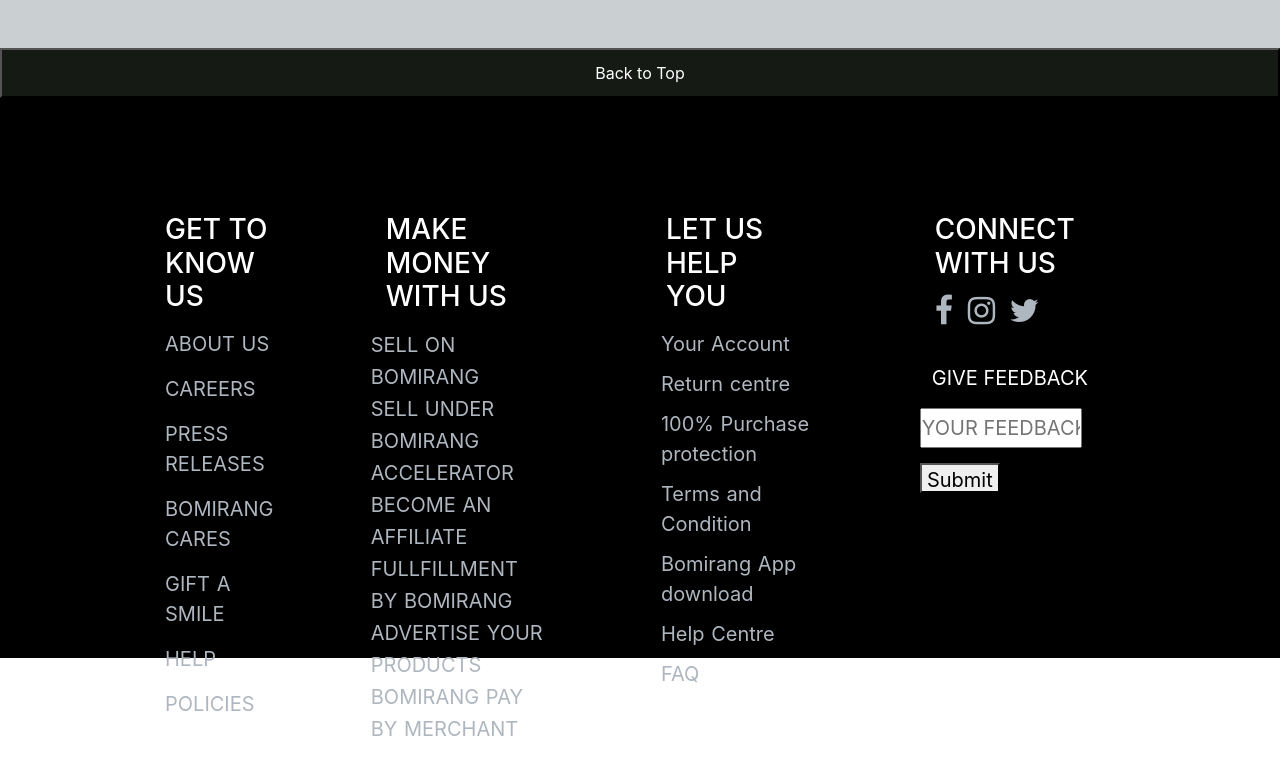
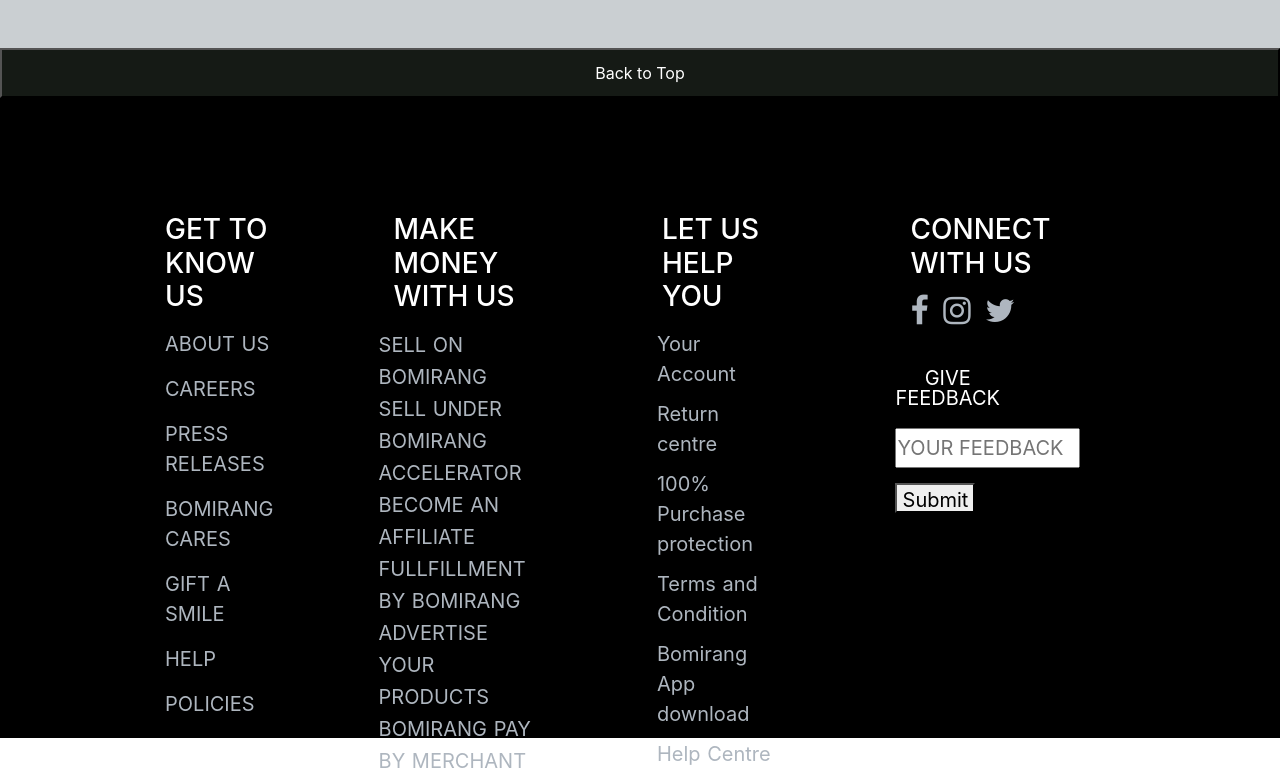
Before and after one commit to CSI-Trainees/Deepak-Rajat-E-Commerce, a plain HTML site: page cart.html in a window 1280 px wide. Shown: the part 1716-2486 px from the top of the page. Before the commit the page ends 2461 px from the top, so only its background shows below. Drawn offline with nearby package versions, Linux system fonts and the light colour scheme.

Commit message:
modified all css

```diff
--- a/Css/account.css
+++ b/Css/account.css
@@ -12,7 +12,6 @@
     width:100%;
     height: 88vh;
     background-color: white;
-    margin-left: 70px;
 
 }
 /*****************************************************************************  for div 1 **************************************************************/
--- a/Css/cart.css
+++ b/Css/cart.css
@@ -164,7 +164,7 @@
 .mcontent .clmtwo{
     width: 500px;
     height: 45vh;
-    margin-bottom: 1192px;
+    margin-bottom: 1120px;
     margin-left: 30px;
     background-color: white;
     background-attachment: fixed;
@@ -272,6 +272,7 @@
 }
 .mcontent .clmtwo .buybtn{
     margin-left: 20px;
+    margin-top: 50px;
     width: 100px;
     height: 40px;
     background-color: blue;
@@ -293,7 +294,7 @@
 
 footer{
 	width: 100%;
-	height: 70vh;
+	height: 80vh;
 	background-color: black;
 }
 footer .footer{
@@ -311,7 +312,7 @@
 
 footer .footerone{
 	height: 320px;
-	width: 250px;
+	width: 300px;
 	margin-left: 150px;
 	position: relative;
 	top: 100px;
@@ -339,7 +340,7 @@
 
 footer .footertwo{
 	height: 320px;
-	width: 320px;
+	width: 340px;
 	margin-left: 80px;
 	position: relative;
 	top: 100px;
@@ -398,7 +399,7 @@
 
 footer .footerfour{
 	height: 320px;
-	width: 320px;
+	width: 350px;
 	/*background-color: green;*/
 	margin-left: 100px;
 	margin-right: 180px;
@@ -423,7 +424,8 @@
 	font-size: 20px;
 	line-height: 20px;
 	color: white;
-	margin-top: 40px;
+    margin-top: 40px;
+    margin-right: 100px;
 	margin-bottom: 20px;
 }
 footer .footerfour #email{
--- a/Css/elec.css
+++ b/Css/elec.css
@@ -7,7 +7,7 @@
 
 header {
     width:100%;
-    height: 480vh;
+    height: 530vh;
     background-color: #ECF0F1 ;
 }
 nav{
@@ -949,7 +949,7 @@
 
 footer{
 	width: 100%;
-	height: 70vh;
+	height: 80vh;
 	background-color: black;
 }
 footer .footer{
@@ -967,7 +967,7 @@
 
 footer .footerone{
 	height: 320px;
-	width: 250px;
+	width: 280px;
 	margin-left: 150px;
 	position: relative;
 	top: 100px;
@@ -995,7 +995,7 @@
 
 footer .footertwo{
 	height: 320px;
-	width: 320px;
+	width: 330px;
 	margin-left: 80px;
 	position: relative;
 	top: 100px;
--- a/Css/furniture.css
+++ b/Css/furniture.css
@@ -7,7 +7,7 @@
 
 header {
     width:100%;
-    height: 480vh;
+    height: 530vh;
     background-color: #ECF0F1 ;
 
 }
@@ -915,7 +915,7 @@
 
 footer{
 	width: 100%;
-	height: 70vh;
+	height: 80vh;
 	background-color: black;
 }
 footer .footer{
@@ -933,7 +933,7 @@
 
 footer .footerone{
 	height: 320px;
-	width: 250px;
+	width: 280px;
 	margin-left: 150px;
 	position: relative;
 	top: 100px;
@@ -961,7 +961,7 @@
 
 footer .footertwo{
 	height: 320px;
-	width: 320px;
+	width: 330px;
 	margin-left: 80px;
 	position: relative;
 	top: 100px;
--- a/Css/kids.css
+++ b/Css/kids.css
@@ -154,7 +154,7 @@
 
 		main {
 			width:100%;
-			height: 470vh;
+			height: 520vh;
 			background-color: #ECF0F1 ;
 
 		}
@@ -920,7 +920,7 @@
 
         footer{
             width: 100%;
-            height: 70vh;
+            height: 80vh;
             background-color: black;
         }
         footer .footer{
@@ -938,7 +938,7 @@
 
         footer .footerone{
             height: 320px;
-            width: 250px;
+            width: 280px;
             margin-left: 150px;
             position: relative;
             top: 100px;
@@ -966,7 +966,7 @@
 
         footer .footertwo{
             height: 320px;
-            width: 320px;
+            width: 330px;
             margin-left: 80px;
             position: relative;
             top: 100px;
--- a/Css/login.css
+++ b/Css/login.css
@@ -12,7 +12,6 @@
     width:100%;
     height: 70vh;
     background-color: white;
-    margin-left: 50px;
 
 }
 /*****************************************************************************  for div 1 **************************************************************/
--- a/Css/mens.css
+++ b/Css/mens.css
@@ -13,7 +13,7 @@
 
 main {
     width:100%;
-    height: 470vh;
+    height: 520vh;
     background-color: #ECF0F1 ;
 
 }
@@ -966,7 +966,7 @@
 
 footer{
 	width: 100%;
-	height: 70vh;
+	height: 80vh;
 	background-color: black;
 }
 footer .footer{
@@ -984,7 +984,7 @@
 
 footer .footerone{
 	height: 320px;
-	width: 250px;
+	width: 280px;
 	margin-left: 150px;
 	position: relative;
 	top: 100px;
@@ -1012,7 +1012,7 @@
 
 footer .footertwo{
 	height: 320px;
-	width: 320px;
+	width: 330px;
 	margin-left: 80px;
 	position: relative;
 	top: 100px;
--- a/Css/shoes.css
+++ b/Css/shoes.css
@@ -154,7 +154,7 @@
 
 main {
     width:100%;
-    height: 470vh;
+    height: 520vh;
     background-color: #ECF0F1 ;
 
 }
@@ -921,7 +921,7 @@
 
 footer{
 	width: 100%;
-	height: 70vh;
+	height: 80vh;
 	background-color: black;
 }
 footer .footer{
@@ -939,7 +939,7 @@
 
 footer .footerone{
 	height: 320px;
-	width: 250px;
+	width: 280px;
 	margin-left: 150px;
 	position: relative;
 	top: 100px;
@@ -967,7 +967,7 @@
 
 footer .footertwo{
 	height: 320px;
-	width: 320px;
+	width: 330px;
 	margin-left: 80px;
 	position: relative;
 	top: 100px;
--- a/Css/style.css
+++ b/Css/style.css
@@ -739,7 +739,7 @@
 
 footer{
 	width: 100%;
-	height: 70vh;
+	height: 80vh;
 	background-color: black;
 }
 footer .footer{
@@ -757,7 +757,7 @@
 
 footer .footerone{
 	height: 320px;
-	width: 250px;
+	width: 280px;
 	margin-left: 150px;
 	position: relative;
 	top: 100px;
@@ -785,7 +785,7 @@
 
 footer .footertwo{
 	height: 320px;
-	width: 320px;
+	width: 330px;
 	margin-left: 80px;
 	position: relative;
 	top: 100px;
--- a/Css/women.css
+++ b/Css/women.css
@@ -960,7 +960,7 @@
 
 footer{
 	width: 100%;
-	height: 70vh;
+	height: 80vh;
 	background-color: black;
 }
 footer .footer{
@@ -978,7 +978,7 @@
 
 footer .footerone{
 	height: 320px;
-	width: 250px;
+	width: 280px;
 	margin-left: 150px;
 	position: relative;
 	top: 100px;
@@ -1006,7 +1006,7 @@
 
 footer .footertwo{
 	height: 320px;
-	width: 320px;
+	width: 330px;
 	margin-left: 80px;
 	position: relative;
 	top: 100px;
```
